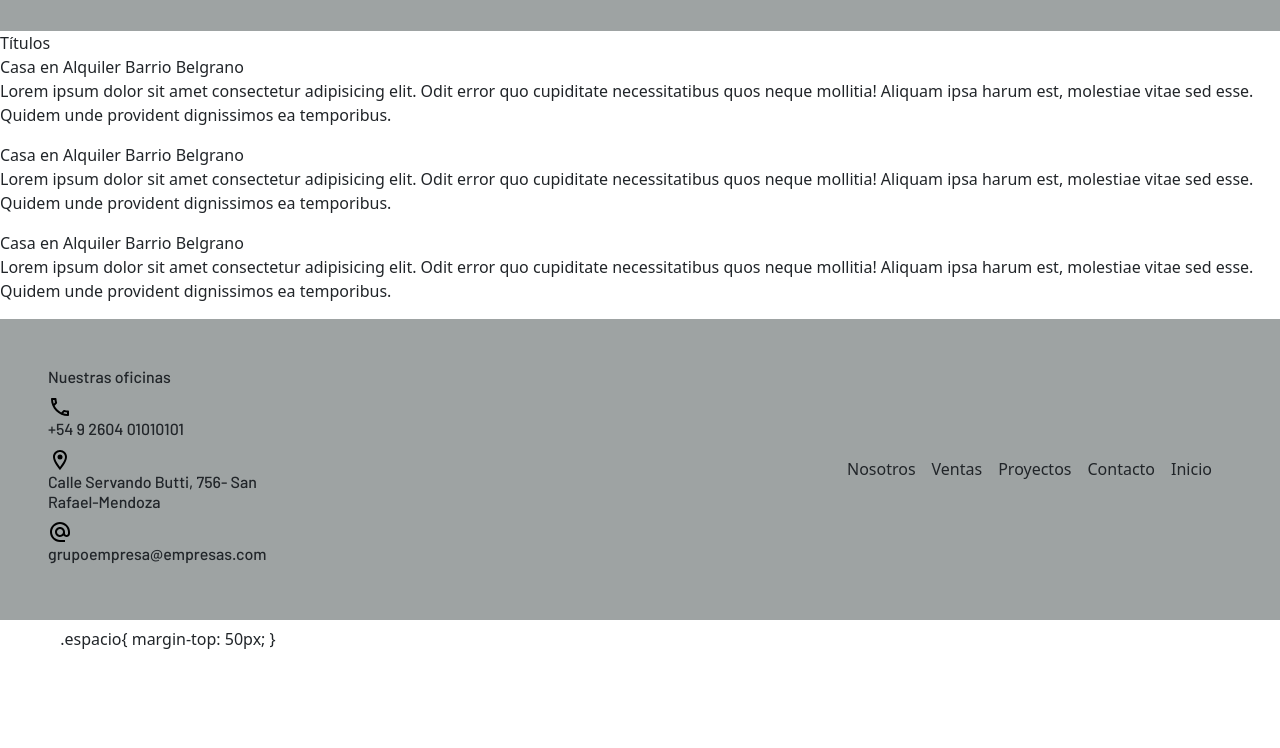
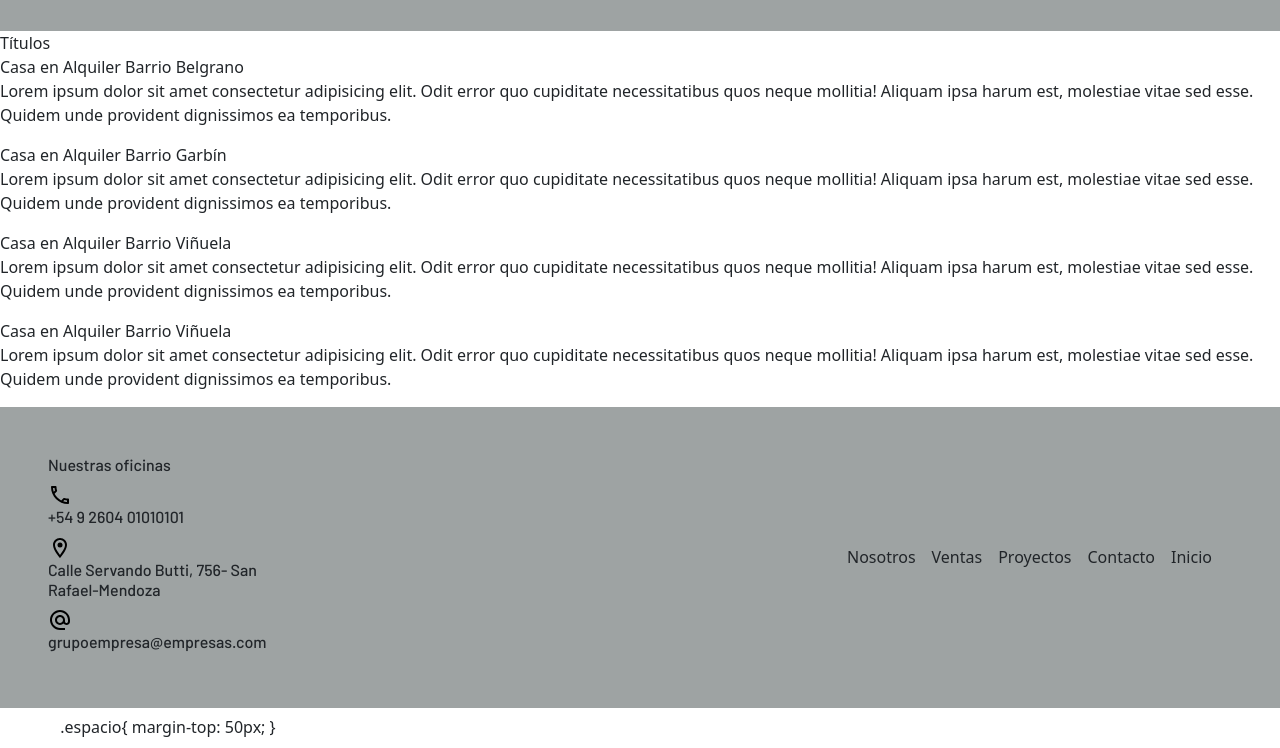
Before and after one commit to barenas2021/ProyectoConGitHub, a plain HTML site: page pages/alquileres.html in a window 1280 px wide. Shown: the part 142-890 px from the top of the page. Before the commit the page ends 802 px from the top, so only its background shows below. Drawn offline with nearby package versions, Linux system fonts and the light colour scheme.

Commit message:
imagenes en alquileres

```diff
--- a/pages/alquileres.html
+++ b/pages/alquileres.html
@@ -63,6 +63,7 @@
     <main>
         <section>Títulos</section>
         <section>
+            <a href="../assets/multimedia/img/alquileres/casa-alquiler-1.jpg"></a>
             <p>Casa en Alquiler Barrio Belgrano
                 <br>
                 Lorem ipsum dolor sit amet consectetur adipisicing elit. Odit error quo cupiditate
@@ -71,7 +72,8 @@
             </p>
         </section>
         <section>
-            <p>Casa en Alquiler Barrio Belgrano
+            <a href="../assets/multimedia/img/alquileres/casa-alquiler-2.png"></a>
+            <p>Casa en Alquiler Barrio Garbín
                 <br>
                 Lorem ipsum dolor sit amet consectetur adipisicing elit. Odit error quo cupiditate
                 necessitatibus quos neque mollitia! Aliquam ipsa harum est, molestiae vitae sed esse.
@@ -79,7 +81,8 @@
             </p>
         </section>
         <section>
-            <p>Casa en Alquiler Barrio Belgrano
+            <a href="../assets/multimedia/img/alquileres/alquier-3.jpg"></a>
+            <p>Casa en Alquiler Barrio Viñuela
                 <br>
                 Lorem ipsum dolor sit amet consectetur adipisicing elit. Odit error quo cupiditate
                 necessitatibus quos neque mollitia! Aliquam ipsa harum est, molestiae vitae sed esse.
@@ -87,7 +90,15 @@
             </p>
         </section>
 
-        <section></section>
+        <section>
+            <a href="../assets/multimedia/img/alquileres/Alquiler4.jpg"></a>
+            <p>Casa en Alquiler Barrio Viñuela
+                <br>
+                Lorem ipsum dolor sit amet consectetur adipisicing elit. Odit error quo cupiditate
+                necessitatibus quos neque mollitia! Aliquam ipsa harum est, molestiae vitae sed esse.
+                Quidem unde provident dignissimos ea temporibus.
+            </p>
+        </section>
         <section></section>
     </main>
     <footer>
```
